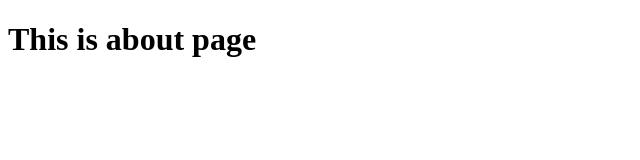
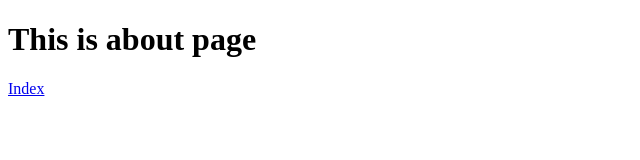
Before and after one commit to tanmaypatil14/Practice-Demo1, a plain HTML site: page about.html in a window 1280 px wide. Shown: the full height of the page, 0-640 px from the left. Drawn offline with Linux system fonts and the light colour scheme.

Commit message:
Added anchor tag in about.html file by Tanmay

```diff
--- a/about.html
+++ b/about.html
@@ -7,5 +7,6 @@
 </head>
 <body>
     <h1>This is about page</h1>
+    <a href="./index.html">Index</a>
 </body>
 </html>
```
